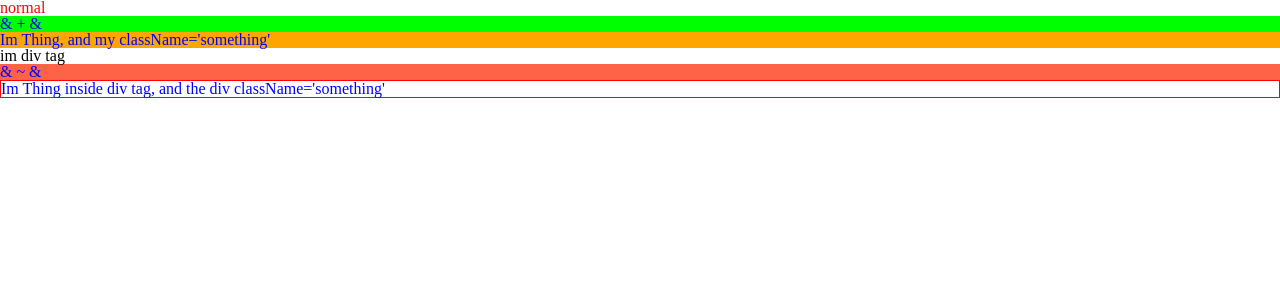
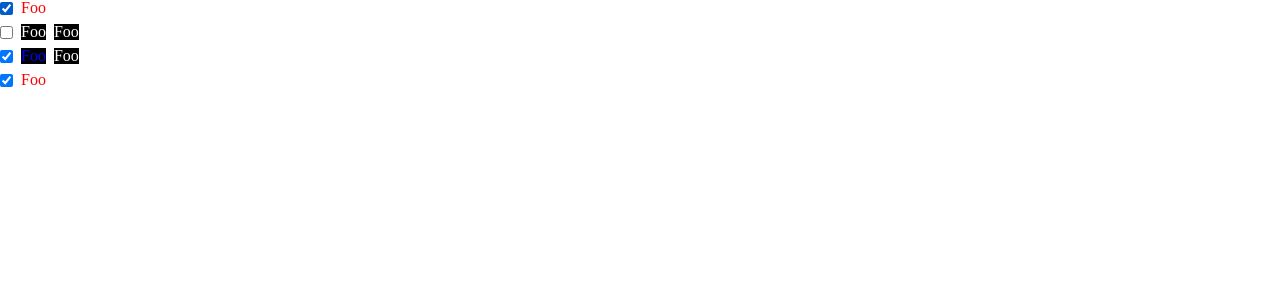
Before and after one commit to pakxe/widget, a React (Create React App) app: page / in a window 1280 px wide. Shown: the top 300 px of the page. Built offline with nearby package versions, Linux system fonts and the light colour scheme.

Commit message:
chore: && 예제인데 실패

```diff
--- a/src/App.js
+++ b/src/App.js
@@ -1,49 +1,62 @@
 import styled from "styled-components";
+import { css } from "styled-components";
 
-const Thing = styled.div`
-  color: blue;
+// Input, LabelText를 감쌀 Label
+const Label = styled.label`
+  align-items: center;
+  display: flex;
+  gap: 8px;
+  margin-bottom: 8px;
+`;
 
-  &:hover {
-    // <Thing>에 hover상태일 때
-    color: red;
-  }
-
-  & ~ & {
-    // 첫번째 출현하는 <Thing> 뒤에 있는 모든 <Thing>에게 적용. 첫번째 <Thing>은 적용되지 않음
-    background: tomato;
-  }
-
-  & + & {
-    // <Thing> 출현 후 바로 뒤따르는 B요소에게 적용
-    background: lime;
-  }
-
-  &.something {
-    // 클래스명이 'something'인 <Thing>에게 적용
-    background: orange;
-  }
-
-  .something-else & {
-    // 클래스명이 'something-else'인 임의의 컴포넌트 안에 있는 모든 <Thing>
-    border: 1px solid red;
-  }
+// checkbox인 input
+const Input = styled.input.attrs({ type: "checkbox" })``;
+const LabelText = styled.span`
+  // 아래처럼 앞부분에 작성하면 props를 많이 사용해야하는 코드에서 편리하다. props반복작성할 필요가 없으므로..
+  ${(props) => {
+    switch (props.$mode) {
+      case "dark": // props.$mode의 값이 'dark'인 경우
+        return css`
+          background-color: black;
+          color: white;
+          ${Input}: checked + && {
+            // 체크된 Input 컴포넌트 다음에 오는 <LabelText>에 적용
+            color: blue;
+          }
+        `;
+      default: // 그 외
+        return css`
+          background-color: white;
+          color: black;
+          ${Input}: checked + && {
+            color: red;
+          }
+        `;
+    }
+  }}
 `;
 
 function App() {
   return (
     <>
-      <Thing>normal</Thing>
-      <Thing>& + &</Thing>
-      <Thing className="something">
-        Im Thing, and my className='something'
-      </Thing>
-      <div>im div tag</div>
-      <Thing>& ~ &</Thing>
-      <div className="something-else">
-        <Thing>
-          Im Thing inside div tag, and the div className='something'
-        </Thing>
-      </div>
+      <Label>
+        <Input defaultChecked />
+        <LabelText>Foo</LabelText>
+      </Label>
+      <Label>
+        <Input />
+        <LabelText $mode="dark">Foo</LabelText>
+        <LabelText $mode="dark">Foo</LabelText>
+      </Label>
+      <Label>
+        <Input defaultChecked />
+        <LabelText $mode="dark">Foo</LabelText>
+        <LabelText $mode="dark">Foo</LabelText>
+      </Label>
+      <Label>
+        <Input defaultChecked />
+        <LabelText>Foo</LabelText>
+      </Label>
     </>
   );
 }
```
